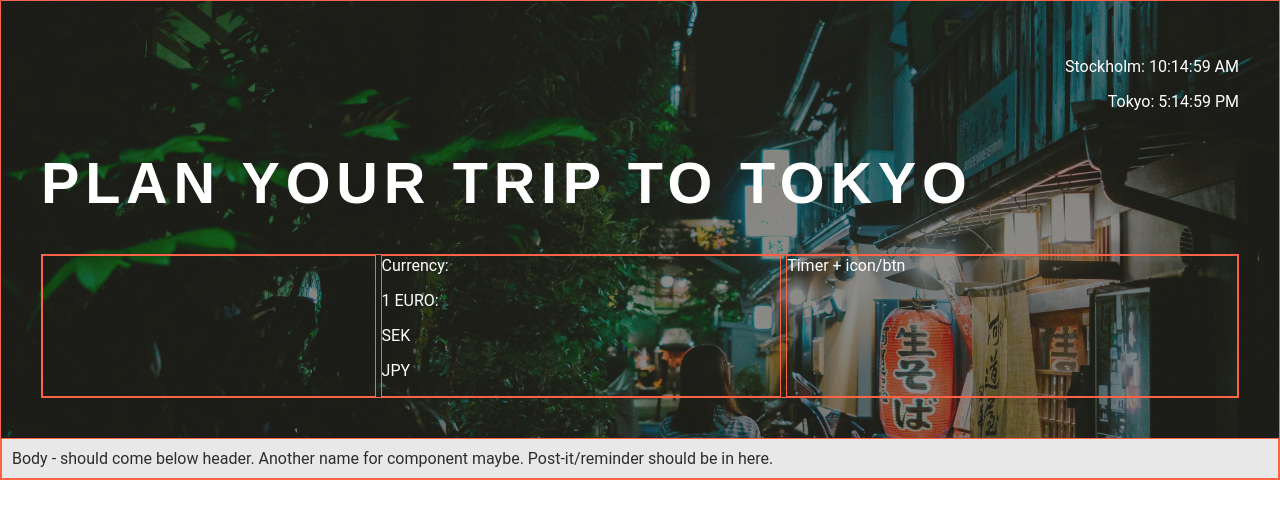
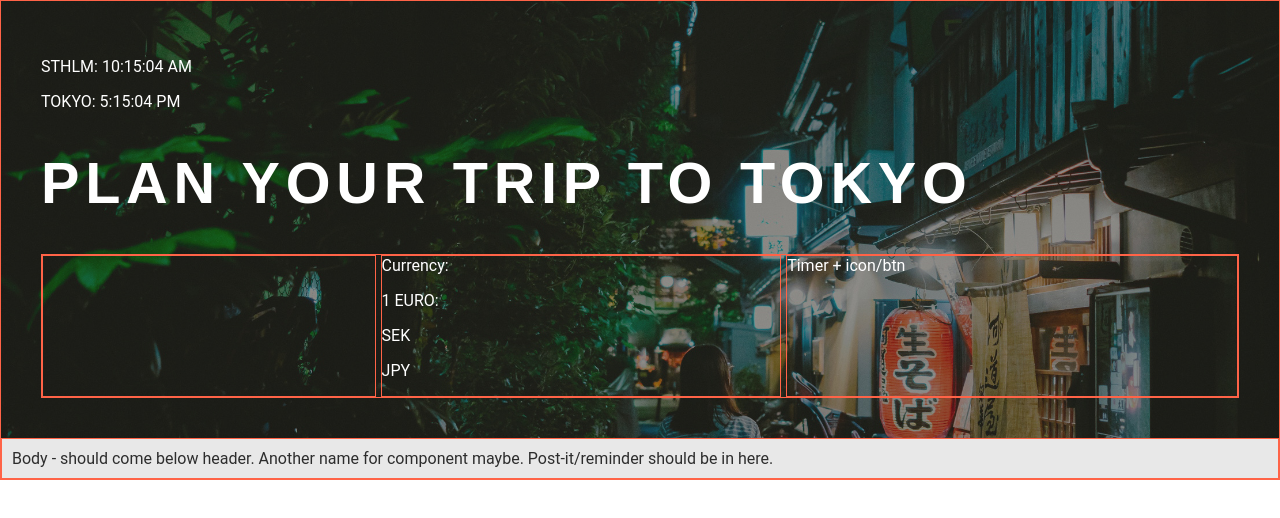
Before and after one commit to uddesson/travel-planner, a React (Create React App) app: page / in a window 1280 px wide. Shown: the top 518 px of the page. Built offline with nearby package versions, Linux system fonts and the light colour scheme; no server answers.

Commit message:
Turn CurrentTime-component into class with lifecycle methods

```diff
--- a/src/components/CurrentTime.js
+++ b/src/components/CurrentTime.js
@@ -1,33 +1,43 @@
 import React from 'react';
 
-/* TODO: Make this into a class and use state
-+ componentDidMount to update time every sec */
+class CurrentTime extends React.Component{
 
-function CurrentTime(){
+    state = {
+        stockholmTime: '',
+        tokyoTime: ''
+    }
 
-    function setTime(){
+    componentDidMount(){
+        this.interval = setInterval(
+            () => this.setTime(), 1000
+        );
+    }
+
+    componentWillUnmount(){
+        clearInterval(this.interval);
+    }
+
+    setTime =() => {
         let stockholmTime = new Date ();
-        let tokyoTime = new Date(stockholmTime);
+        let tokyoTime = new Date();
 
         // Manually set the time difference
         tokyoTime.setHours(stockholmTime.getHours() + 7);
 
-        let currentTime = {
-            stockholm: stockholmTime.toLocaleTimeString(),
-            tokyo: tokyoTime.toLocaleTimeString()
-        }
+        stockholmTime = stockholmTime.toLocaleTimeString(),
+        tokyoTime = tokyoTime.toLocaleTimeString()
 
-        return currentTime;
+        this.setState({stockholmTime, tokyoTime})
     }
 
-    let time = setTime();
-
-    return(
-        <div>
-            <p className="align-right">Stockholm: {time.stockholm}</p>
-            <p className="align-right">Tokyo: {time.tokyo}</p>
-        </div>
-    );
+    render(){
+        return(
+            <div>
+                <p>STHLM: {this.state.stockholmTime}</p>
+                <p>TOKYO: {this.state.tokyoTime}</p>
+            </div>
+        );
+    }
 };
 
 export default CurrentTime;
```
